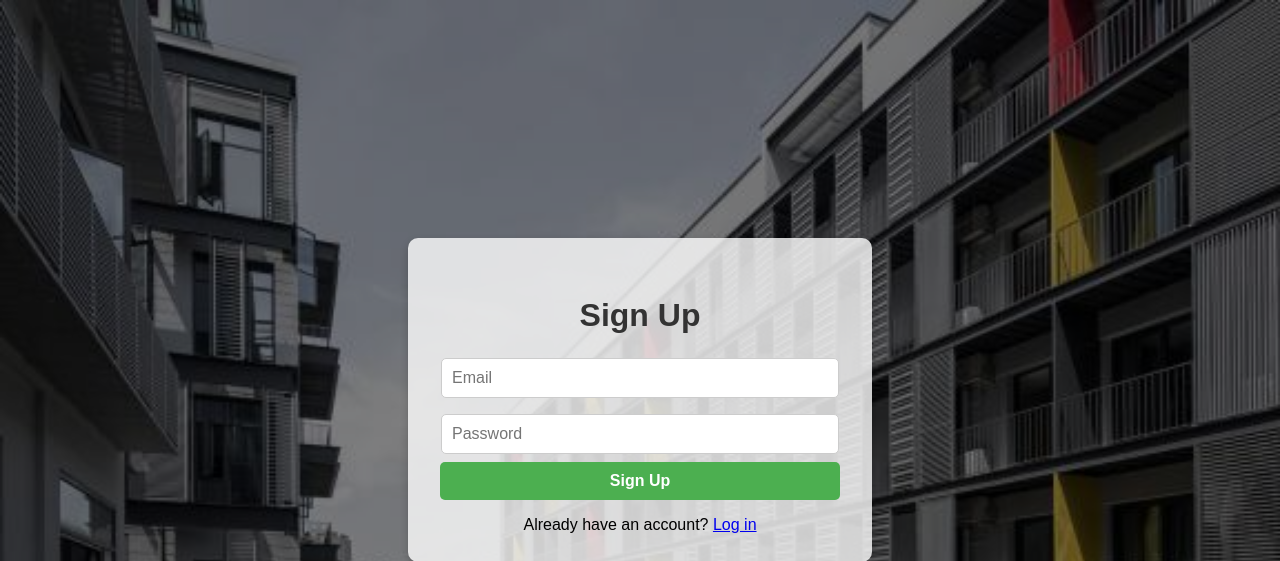
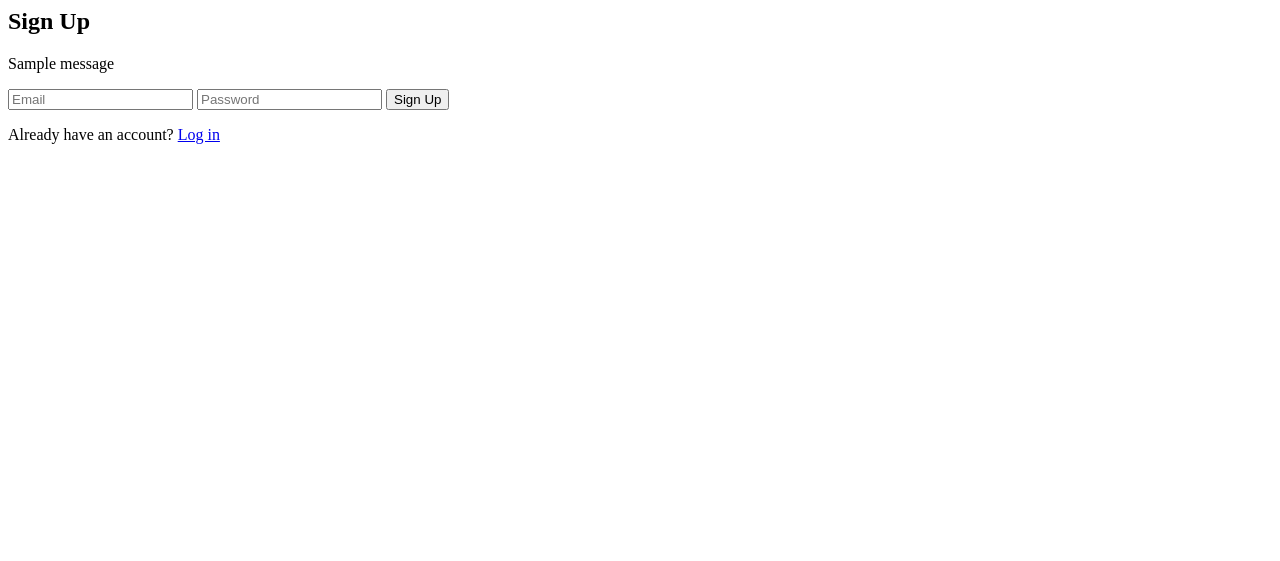
Before and after one commit to xxaxje/PSCP-Project, a Flask app: page /signup in a window 1280 px wide. Shown: the top 561 px of the page. Run offline with Flask 3, Linux system fonts and the light colour scheme; tables that the repository leaves empty hold one stand-in row (values such as "Sample post"); one stand-in notice (Sample message) is shown.

Commit message:
flash message

```diff
--- a/static/css/signup.css
+++ b/static/css/signup.css
@@ -20,6 +20,15 @@
     bottom: 0;
     background-color: rgba(0, 0, 0, 0.5);
     z-index: 1;
+}
+
+.flash-message {
+    background-color: #ffcccc;
+    color: #cc0000;
+    padding: 10px;
+    border-radius: 5px;
+    margin-bottom: 15px;
+    text-align: center;
 }
 
 .signup-container {
--- a/templates/signup.html
+++ b/templates/signup.html
@@ -1,15 +1,17 @@
-<!DOCTYPE html>
-<html lang="en">
-<head>
-    <meta charset="UTF-8">
-    <meta name="viewport" content="width=device-width, initial-scale=1.0">
-    <title>Sign Up</title>
-    <link rel="stylesheet" href="{{ url_for('static', filename='css/signup.css') }}">
-</head>
 <body>
     <div class="overlay"></div>
     <div class="signup-container">
         <h2>Sign Up</h2>
+        {% with messages = get_flashed_messages() %}
+            {% if messages %}
+                <div class="flash-message">
+                    {% for message in messages %}
+                        <p>{{ message }}</p>
+                    {% endfor %}
+                </div>
+            {% endif %}
+        {% endwith %}
+
         <form id="signupForm" action="/signup" method="POST">
             <input type="email" name="email" placeholder="Email" required>
             <input type="password" name="password" placeholder="Password" required>
@@ -18,4 +20,3 @@
         <p>Already have an account? <a href="{{ url_for('login') }}">Log in</a></p>
     </div>
 </body>
-</html>
```
Also changed, not shown: static/css/login.css (+9 -0 lines), templates/login.html (+10 -9 lines), vercel.json (added).
